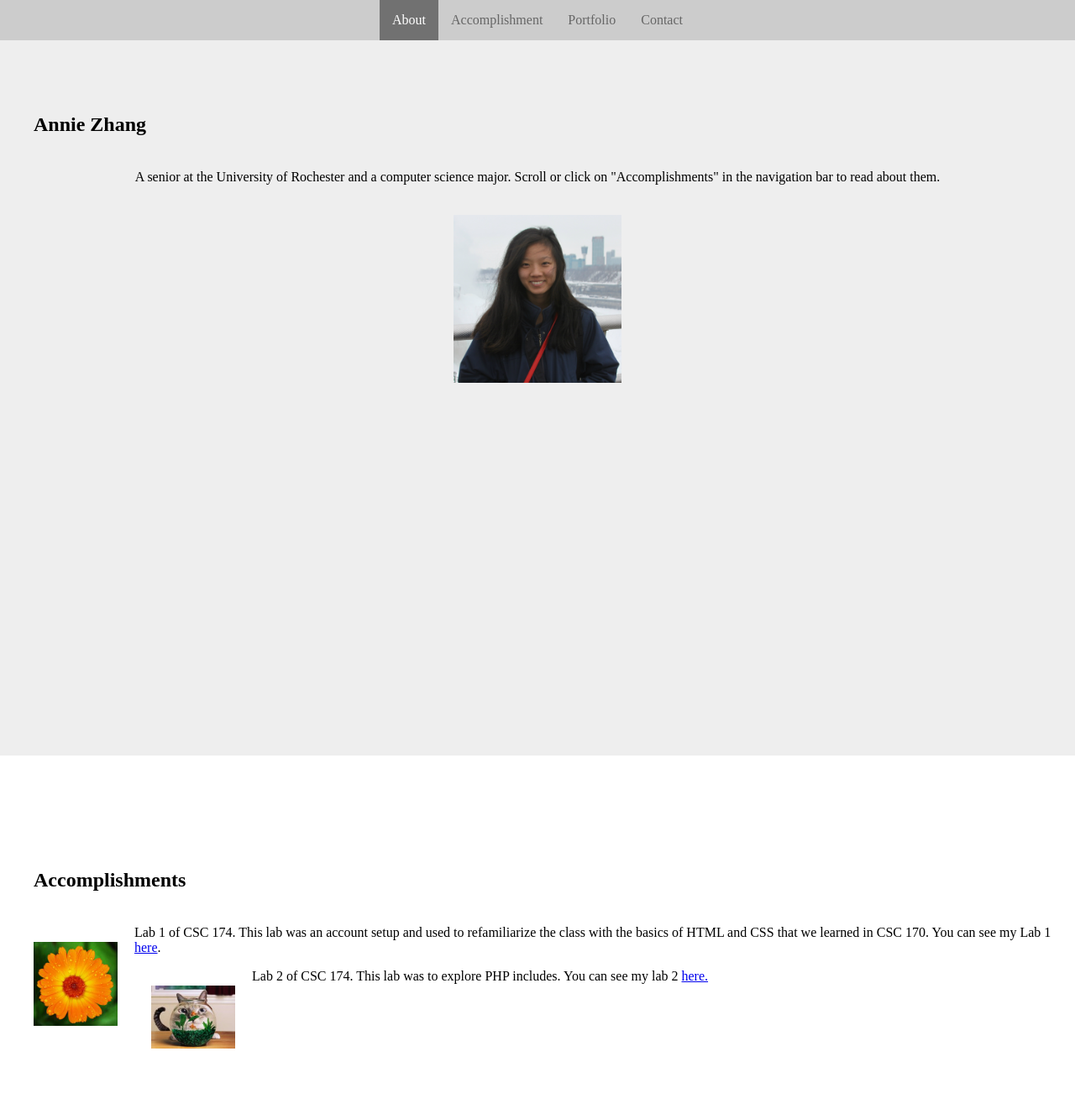
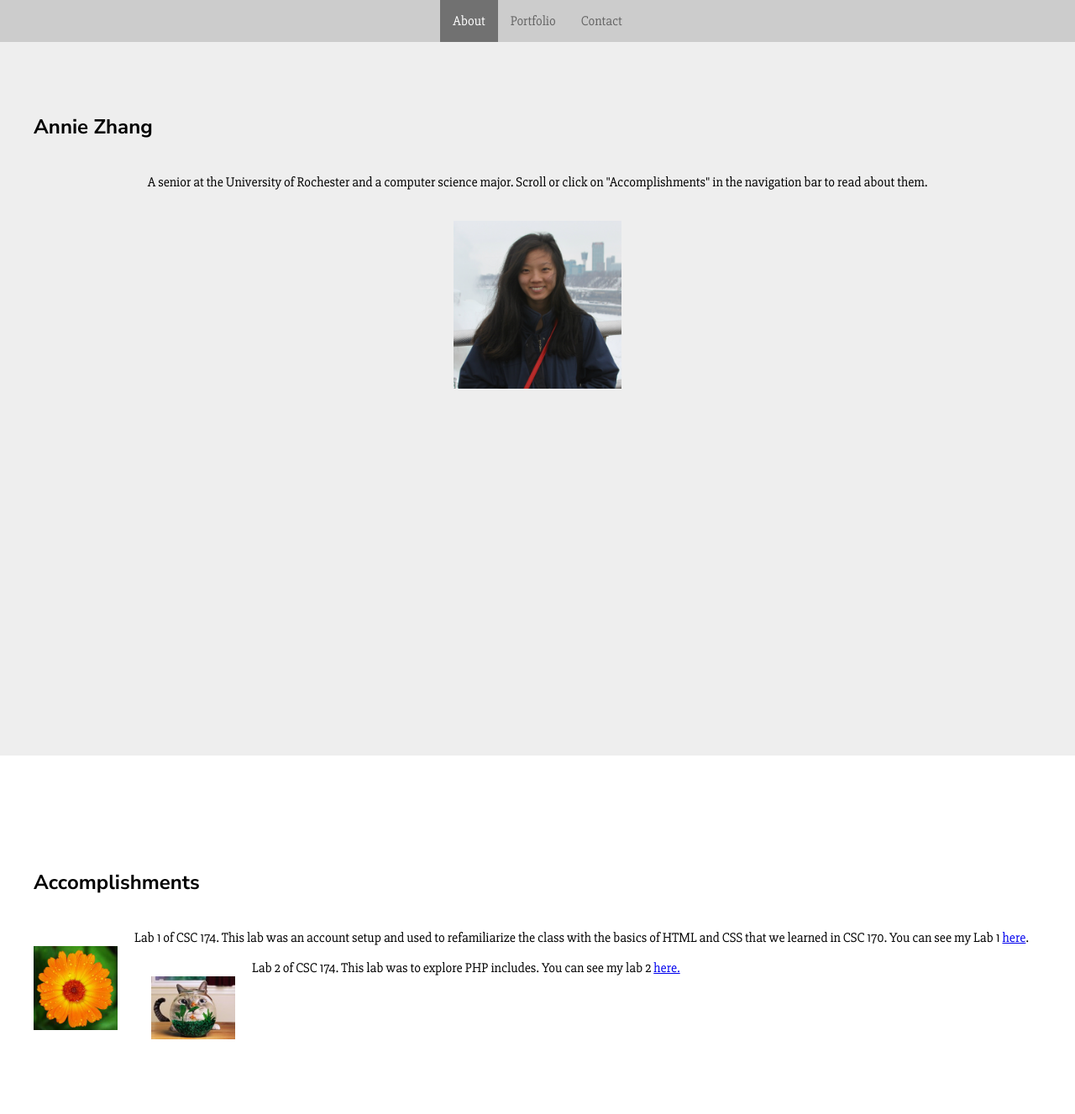
Before and after one commit to anniezhn/project03, a PHP site: page / in a window 1280 px wide. Shown: the top 1327 px of the page at 84% size. Run offline with PHP 8.4, Linux system fonts and the light colour scheme.

Commit message:
Cleaned up CSS
Also added fonts

```diff
--- a/css/styles.css
+++ b/css/styles.css
@@ -1,6 +1,31 @@
+/*  ****************************************
+  Base
+  **************************************** */
+
+body{
+  font-family: 'Slabo 27px', serif;
+}
+h1{
+  text-align: left;
+  padding: 20px;
+  font-family: 'Nunito Sans', sans-serif;
+}
+
+section img{
+  max-width: 200px;
+  max-height: 200px;
+  padding: 20px;
+  align-content: center;
+  margin-left: auto;
+  margin-right: auto;
+}
+
+a:hover { color: #ddd; }
+
 /*	****************************************
-	Persistent Navigation
+	Layout!!
 	**************************************** */
+/* Persistent Nav */
 .main-menu {
 	position: fixed; /* required - magic */
 	top: 0; /* required - makes sure the menu sits where it's supposed to sit */
@@ -25,27 +50,16 @@
 	color: #666;
 	text-decoration: none;
 }
-.main-menu a:hover { color: #ddd; }
+
+
+
+/* State */
 
 .active a{ color: white; }
 
 
-/*	****************************************
-	Content
-	**************************************** */
-h1{
-	text-align: left;
-	padding: 20px;
-}
+/* Content */
 
-section img{
-	max-width: 200px;
-	max-height: 200px;
-	padding: 20px;
-	align-content: center;
-	margin-left: auto;
-	margin-right: auto;
-}
 
 .second-pic{
 	max-width: 100px;
--- a/inc/nav.inc
+++ b/inc/nav.inc
@@ -1,8 +1,7 @@
 <!-- Navigation -->
     <nav class="main-menu">
         <ul>
-            <li <?php if($thisPage=="home") { echo 'class="active"'; } ?>><a href="index.php#first">About</a></li>
-            <li <?php if($thisPage=="home2") { echo 'class="active"'; } ?>><a href="index.php#second">Accomplishment</a></li>
+            <li <?php if($thisPage=="home") { echo 'class="active"'; } ?>><a href="index.php">About</a></li>
             <li <?php if($thisPage=="portfolio") { echo 'class="active"'; } ?>><a href="portfolio.php">Portfolio</a></li>
             <li <?php if($thisPage=="contact") { echo 'class="active"'; } ?>><a href="contact.php">Contact</a></li>
         </ul>
--- a/inc/top.inc
+++ b/inc/top.inc
@@ -1,5 +1,6 @@
     <link rel="stylesheet" href="css/long-scrolly.css">
     <link rel="stylesheet" href="css/styles.css">
+    <link href="https://fonts.googleapis.com/css?family=Nunito+Sans:400,700|Slabo+27px" rel="stylesheet">
 </head>
 
 <body>
--- a/index.php
+++ b/index.php
@@ -34,30 +34,6 @@
 
     </section>
 
-<!-- Use the following JavaScript code to do the smooth-scroll thing on the internal links -->
-<script src="http://code.jquery.com/jquery-2.2.4.min.js"></script>
-<script>
-// From:    Smooth Scrolling by CHRIS COYIER, updated JANUARY 31, 2016
-//          https://css-tricks.com/snippets/jquery/smooth-scrolling
-$(function() {
-  $('a[href*="#"]:not([href="#"])').click(function() {
-    if (location.pathname.replace(/^\//,'') == this.pathname.replace(/^\//,'') && location.hostname == this.hostname) {
-      var target = $(this.hash);
-      target = target.length ? target : $('[name=' + this.hash.slice(1) +']');
-      if (target.length) {
-        $('html, body').animate({
-          scrollTop: target.offset().top
-        }, 250);
-        return false;
-      }
-    }
-  });
-
-
-
-});
-</script>
-
 </body>
 
 </html>
```
